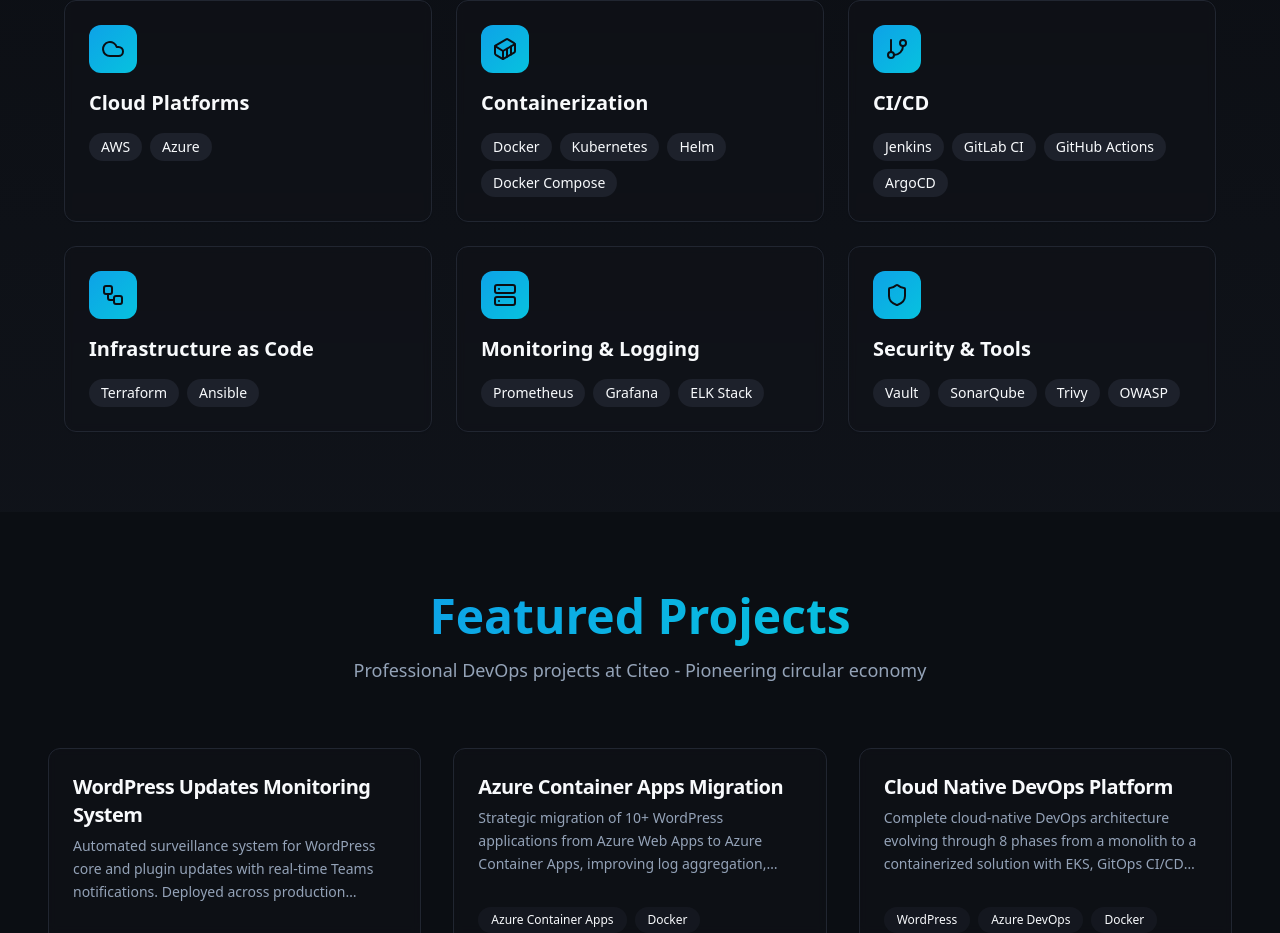
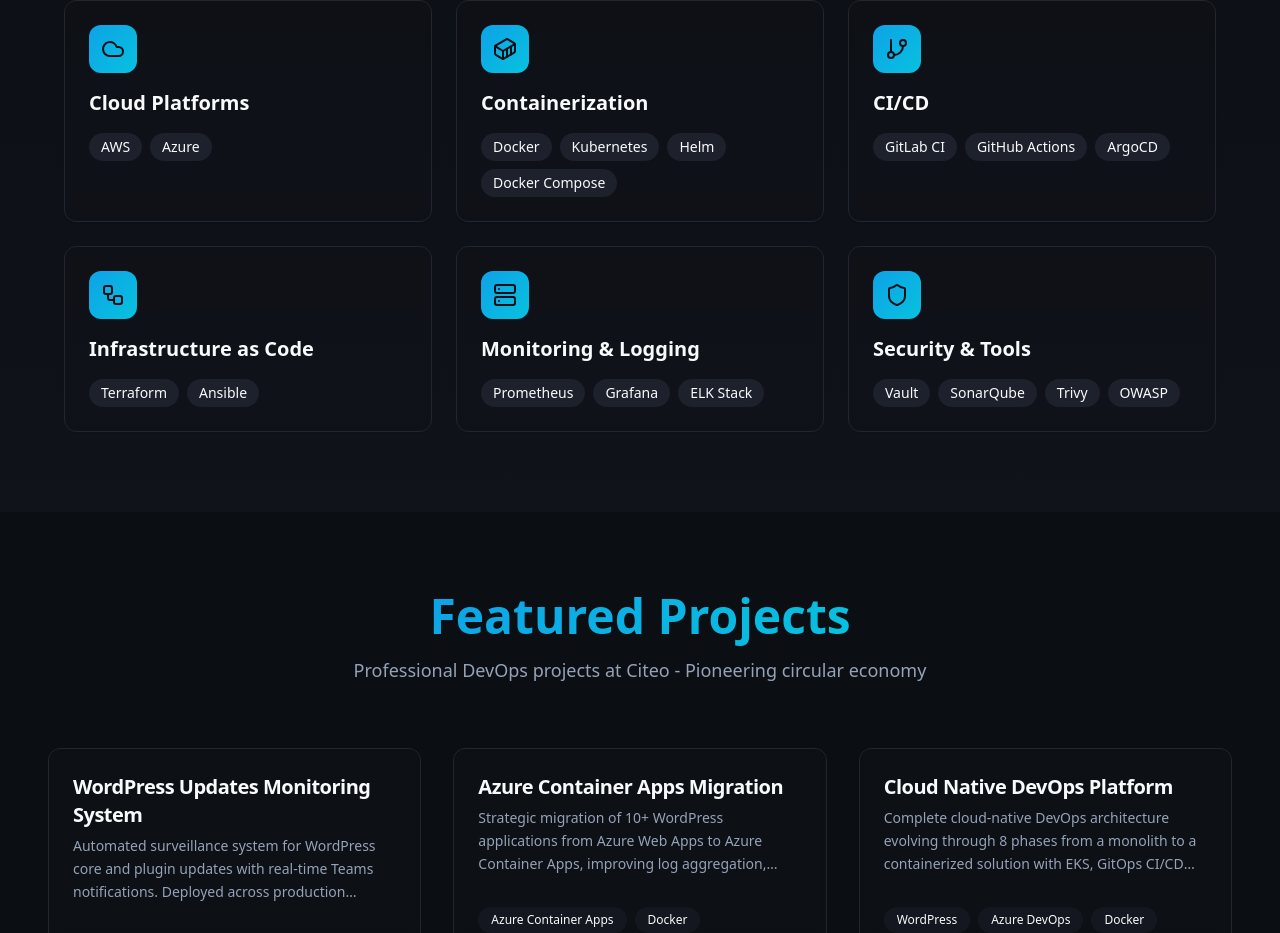
Before and after one commit to hachimmm/portfolio-hachim, a React (Vite) app: page / in a window 1280 px wide. Shown: the part 1036-1969 px from the top of the page. Built offline with nearby package versions, Linux system fonts and the light colour scheme; the HTML template or start-up script is replaced by a standard one.

Commit message:
Remove Jenkins from skills

```diff
--- a/src/components/Skills.tsx
+++ b/src/components/Skills.tsx
@@ -54,7 +54,7 @@ const Skills = () => {
     {
       icon: GitBranch,
       title: t.cicd,
-      items: ["Jenkins", "GitLab CI", "GitHub Actions", "ArgoCD"],
+      items: ["GitLab CI", "GitHub Actions", "ArgoCD"],
     },
     {
       icon: Workflow,
```
